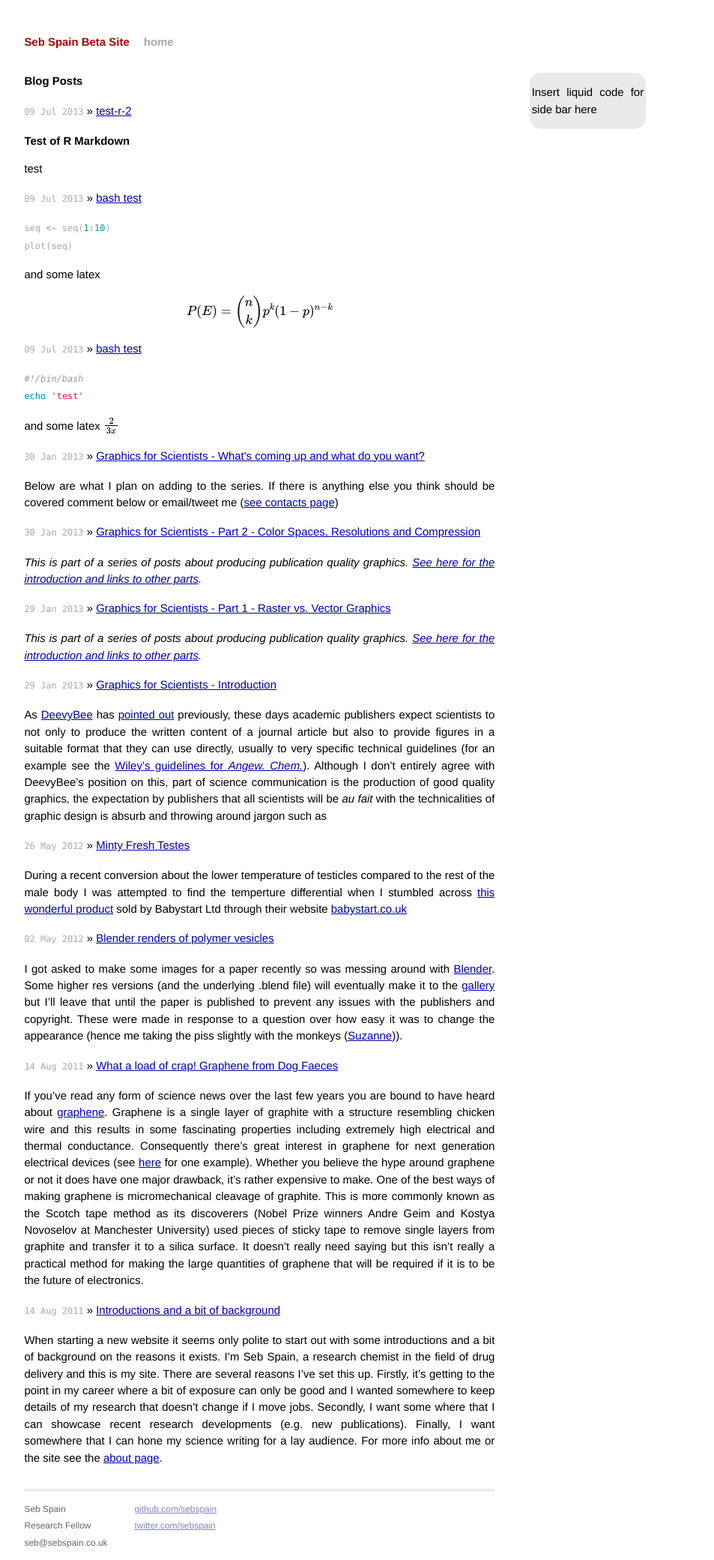
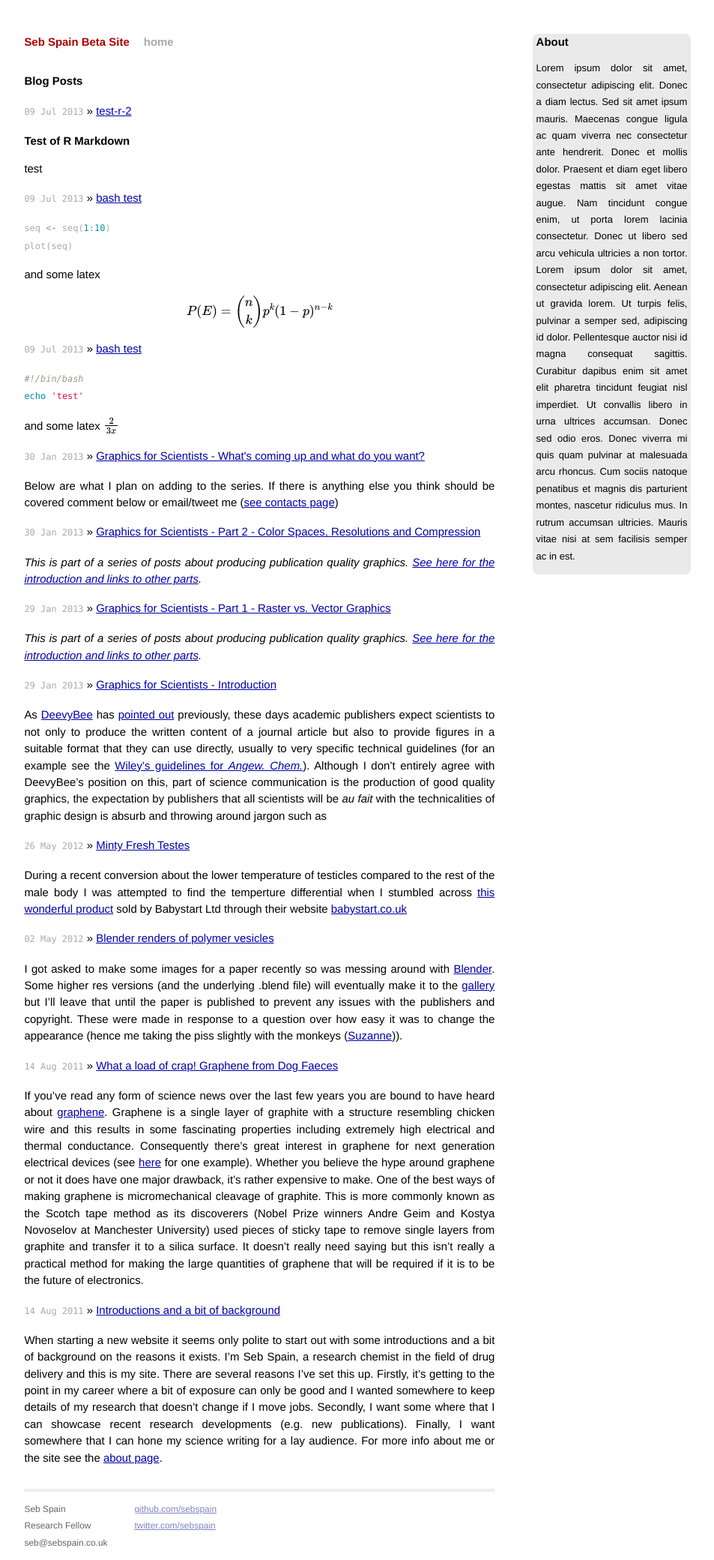
Before and after one commit to sebspain/sebspain.github.io, a Jekyll site: the page built from index.html, in a window 1280 px wide. Shown: the whole page at 75% size, without its empty margins (189-1142 px from the left). Built offline with Jekyll 4.4.1, drawn with Linux system fonts in a browser that asks for light colours; Markdown is read by kramdown in place of the engine named in the settings; formulas are drawn with MathJax 3.

Commit message:
minor layout changes

```diff
--- a/_layouts/default.html
+++ b/_layouts/default.html
@@ -20,7 +20,10 @@
               <h1 class="title"><a href="/">{{ site.name }}</a></h1>
               <a class="extra" href="/">home</a>
             </div>
-         <div class="sidebar"><p>Insert liquid code for side bar here</p></div>
+         <div class="sidebar">
+		<h3>About</h3>
+		<p>Lorem ipsum dolor sit amet, consectetur adipiscing elit. Donec a diam lectus. Sed sit amet ipsum mauris. Maecenas congue ligula ac quam viverra nec consectetur ante hendrerit. Donec et mollis dolor. Praesent et diam eget libero egestas mattis sit amet vitae augue. Nam tincidunt congue enim, ut porta lorem lacinia consectetur. Donec ut libero sed arcu vehicula ultricies a non tortor. Lorem ipsum dolor sit amet, consectetur adipiscing elit. Aenean ut gravida lorem. Ut turpis felis, pulvinar a semper sed, adipiscing id dolor. Pellentesque auctor nisi id magna consequat sagittis. Curabitur dapibus enim sit amet elit pharetra tincidunt feugiat nisl imperdiet. Ut convallis libero in urna ultrices accumsan. Donec sed odio eros. Donec viverra mi quis quam pulvinar at malesuada arcu rhoncus. Cum sociis natoque penatibus et magnis dis parturient montes, nascetur ridiculus mus. In rutrum accumsan ultricies. Mauris vitae nisi at sem facilisis semper ac in est.<p>
+		</div>
 
 		<div class="site">
 
--- a/css/main.css
+++ b/css/main.css
@@ -135,12 +135,16 @@ text-align: justify;
 
 .sidebar {
 float: right;
-width: 10em;
-margin: 0 0.5em;
-padding: 0 0.2em;
+width: 13.5em;
+margin: -3.5em ;
+padding: 0 0.3em 0 0.3em;
 background-color: #eaeaea;
--moz-border-radius: 1em;
--webkit-border-radius: 1em;
+border-radius: 0.5em;
+}
+
+.sidebar p {
+text-decoration: none;
+font-size: small;
 }
 /*****************************************************************************/
 /*
```
